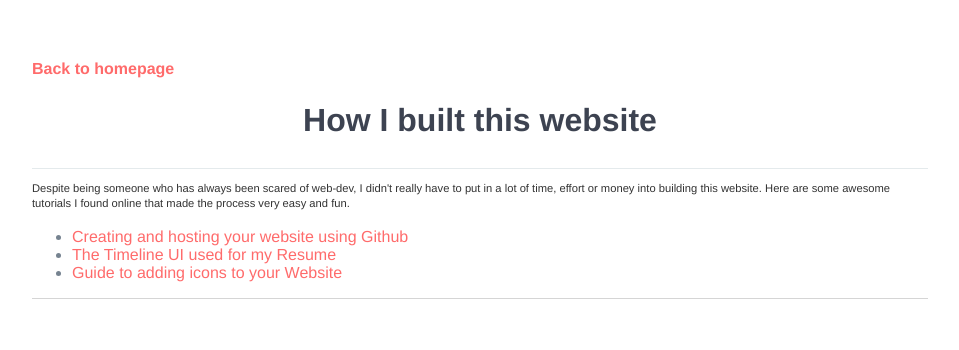
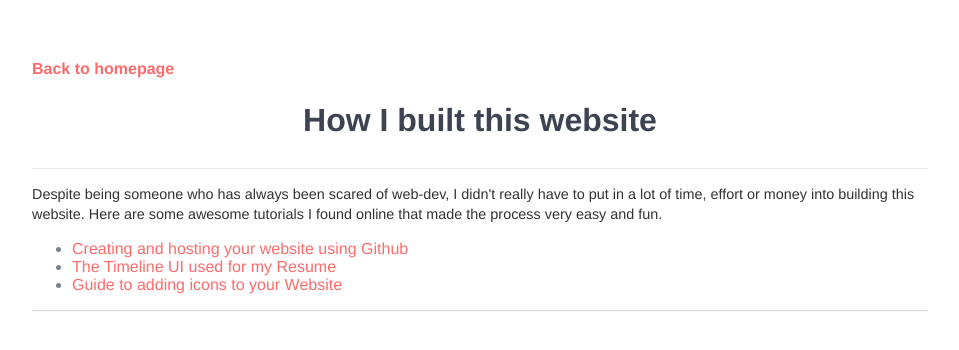
Before and after one commit to p-suneja/p-suneja.github.io, a Jekyll site: the page built from website/index.html, in a window 1280 px wide. Shown: the top 350 px of the page, without its empty margins (160-1119 px from the left). Built offline with Jekyll 4.4.1, drawn with Linux system fonts in a browser that asks for light colours; nearby versions of some CDN libraries.

Commit message:
Update index.html

```diff
--- a/website/index.html
+++ b/website/index.html
@@ -5,7 +5,7 @@ title: How I made this website
 <div class="col-md-12 example-title">
 	<h1> How I built this website</h1>
 </div>
-  <p style= "font-size:70%"> Despite being someone who has always been scared of web-dev, I didn't really have to put in a lot of time, effort or money into building this website. Here are some awesome tutorials I found online that made the process very easy and fun. </p>
+  <p style= "font-size:90%"> Despite being someone who has always been scared of web-dev, I didn't really have to put in a lot of time, effort or money into building this website. Here are some awesome tutorials I found online that made the process very easy and fun. </p>
   <ul>
     <li><a href="http://jmcglone.com/guides/github-pages/">Creating and hosting your website using Github</a> </li>
     <li><a href="https://codepen.io/brady_wright/pen/NNOvrW">The Timeline UI used for my Resume</a></li>
```
